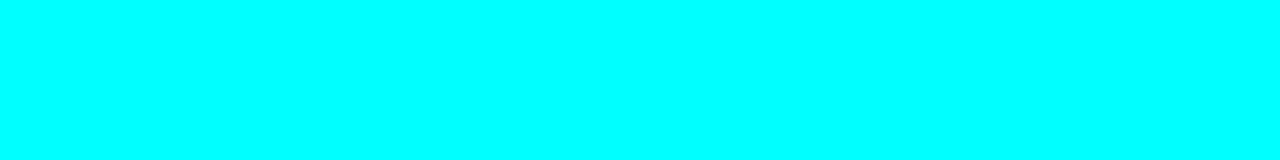
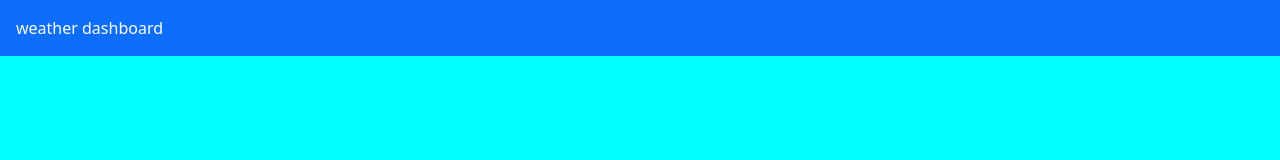
Before and after one commit to nagibnur/Weather-Dashboard, a plain HTML site: page index.html in a window 1280 px wide. Drawn offline with nearby package versions, Linux system fonts and the light colour scheme.

Commit message:
created a header

```diff
--- a/index.html
+++ b/index.html
@@ -10,6 +10,10 @@
     <title>Document</title>
 </head>
 <body>
+    <div class="text-bg-primary p-3 header">weather dashboard</div>
+
+
+
     <script src="https://cdnjs.cloudflare.com/ajax/libs/jquery/3.2.1/jquery.min.js"></script>
     <script src="./assets/js/script.js"></script>
 </body>
```
